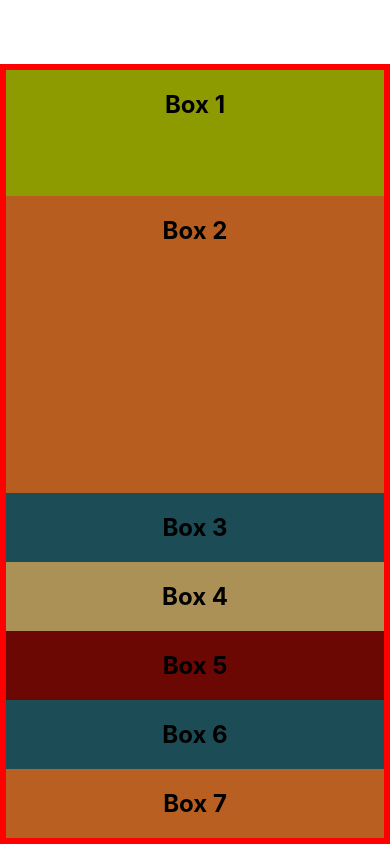
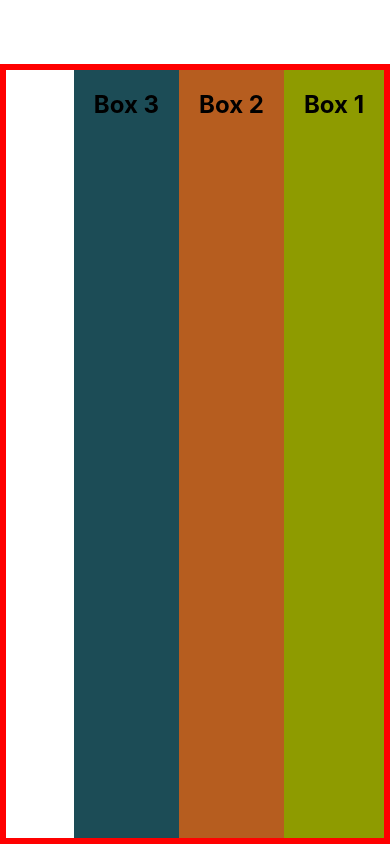
Before and after one commit to amontalvof/react-native-demo, a React Native app: screen / in a window 390 px wide. Built offline with nearby package versions, Linux system fonts and the light colour scheme.

Commit message:
feat: Flex Direction

```diff
--- a/App.js
+++ b/App.js
@@ -5,13 +5,13 @@
     return (
         // <View style={{ backgroundColor: 'plum', flex: 1 }}></View>
         <View style={styles.container}>
-            <Box style={{ backgroundColor: '#8e9b00', flex: 1 }}>Box 1</Box>
-            <Box style={{ backgroundColor: '#b65d1f', flex: 3 }}>Box 2</Box>
+            <Box style={{ backgroundColor: '#8e9b00' }}>Box 1</Box>
+            <Box style={{ backgroundColor: '#b65d1f' }}>Box 2</Box>
             <Box style={{ backgroundColor: '#1c4c56' }}>Box 3</Box>
-            <Box style={{ backgroundColor: '#ab9156' }}>Box 4</Box>
+            {/* <Box style={{ backgroundColor: '#ab9156' }}>Box 4</Box>
             <Box style={{ backgroundColor: '#6b0803' }}>Box 5</Box>
             <Box style={{ backgroundColor: '#1c4c56' }}>Box 6</Box>
-            <Box style={{ backgroundColor: '#b95f21' }}>Box 7</Box>
+            <Box style={{ backgroundColor: '#b95f21' }}>Box 7</Box> */}
         </View>
     );
 }
@@ -19,6 +19,7 @@
 const styles = StyleSheet.create({
     container: {
         flex: 1,
+        flexDirection: 'row-reverse',
         marginTop: 64,
         borderWidth: 6,
         borderColor: 'red',
```
